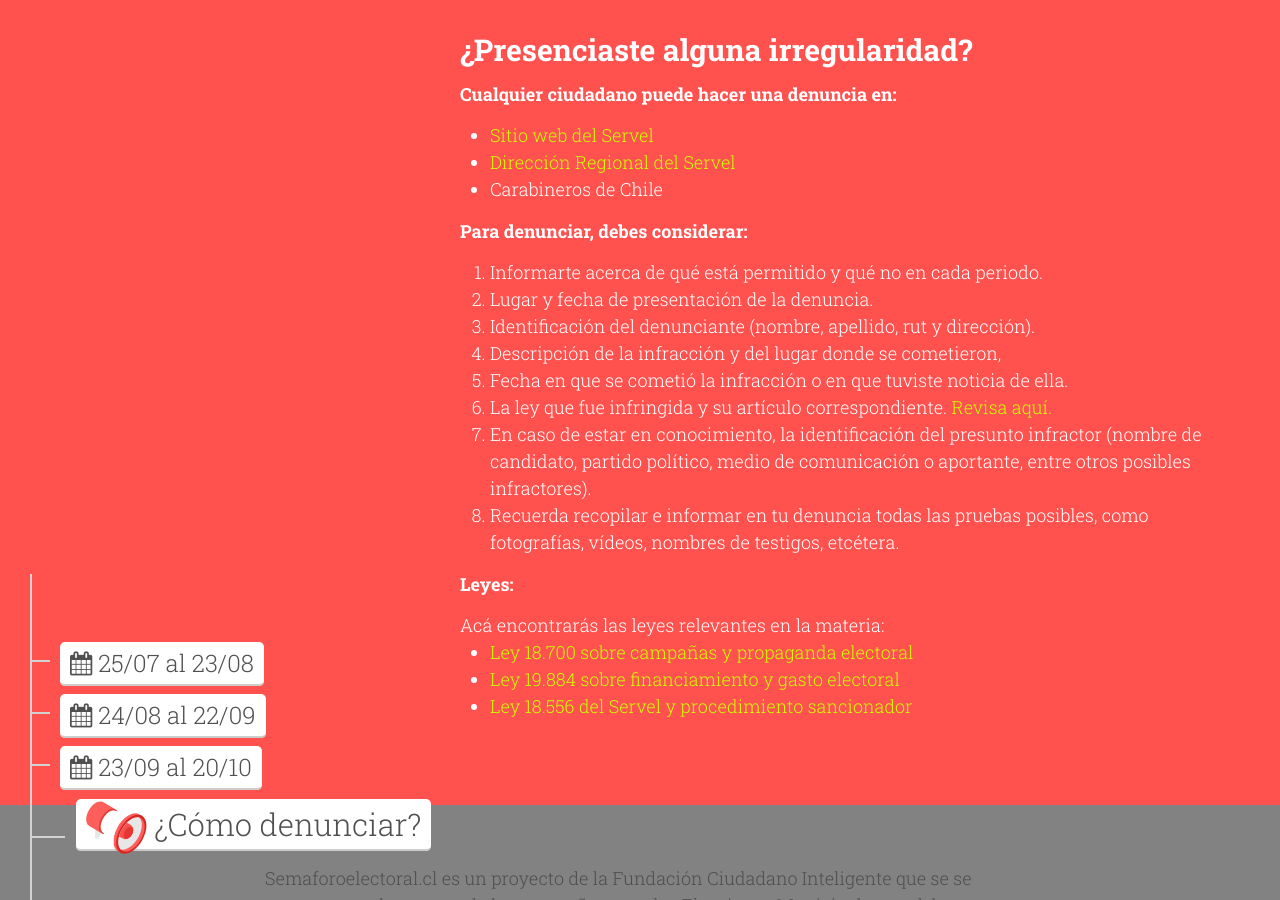
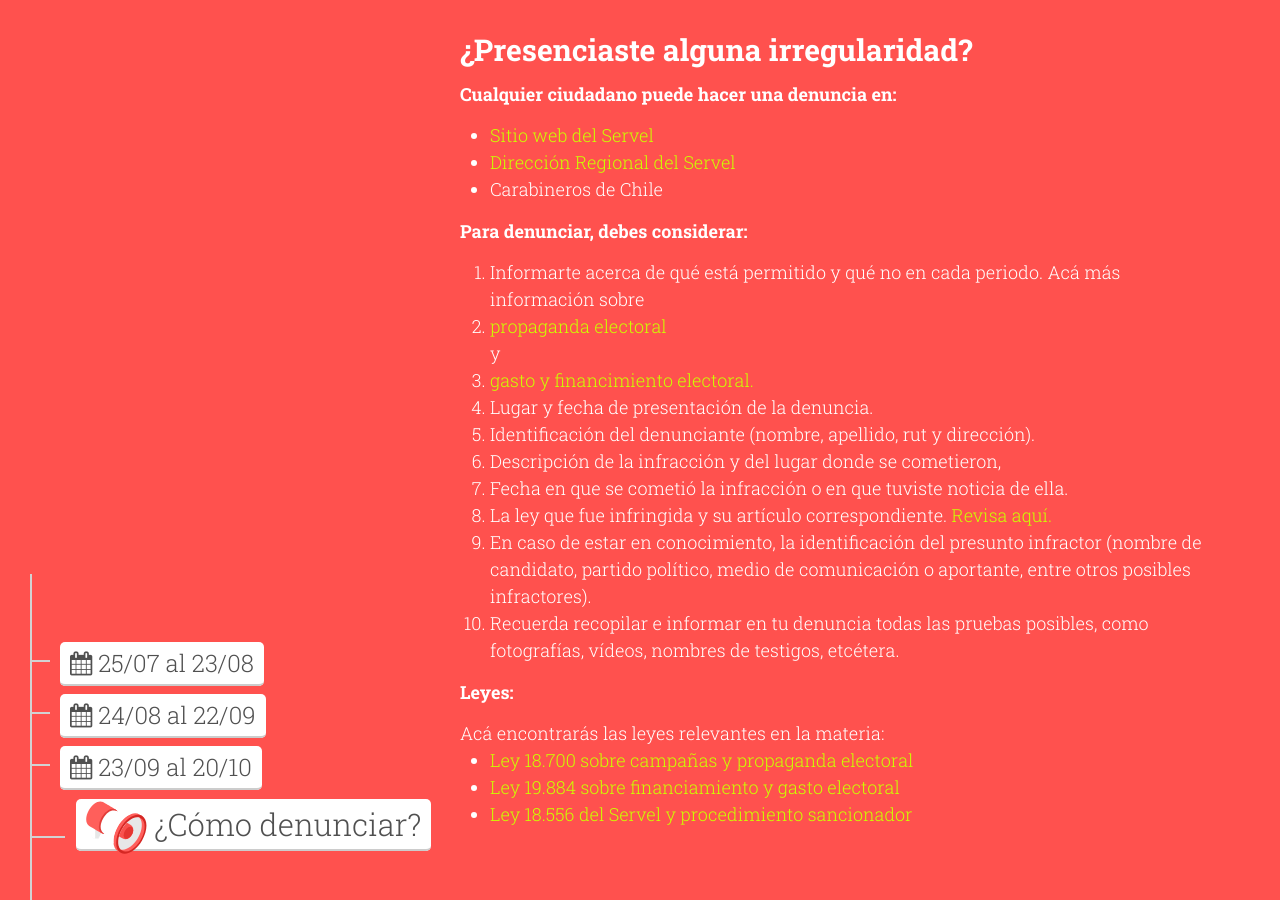
Before and after one commit to ciudadanointeligente/semaforo-electoral, a Jekyll site: the page built from index.html, in a window 1280 px wide and 900 px high, scrolled down 11859 px. Built offline with Jekyll 4.4.1, drawn with Linux system fonts in a browser that asks for light colours; nearby versions of some CDN libraries.

Commit message:
Agrega links a manuales del Servel

```diff
--- a/_includes/denuncia.html
+++ b/_includes/denuncia.html
@@ -11,7 +11,7 @@
 
       <h4>Para denunciar, debes considerar:</h4>
       <ol>
-        <li>Informarte acerca de qué está permitido y qué no en cada periodo.</li>
+        <li>Informarte acerca de qué está permitido y qué no en cada periodo. Acá más información sobre <li><a href="http://www.servel.cl/wp-content/uploads/2016/08/Manual_Consulta_Propaganda_Electoral_2016.pdf" target="_blank";">propaganda electoral</a></li> y <li><a href="http://cdn.servicioelectoral.cl/contenido/wp-content/uploads/2016/07/Manual_Gasto.pdf" target="_blank";">gasto y financimiento electoral.</a></li>
         <li>Lugar y fecha de presentación de la denuncia.</li>
         <li>Identificación del denunciante (nombre, apellido, rut y dirección).</li>
         <li>Descripción de la infracción y del lugar donde se cometieron,</li>
```
